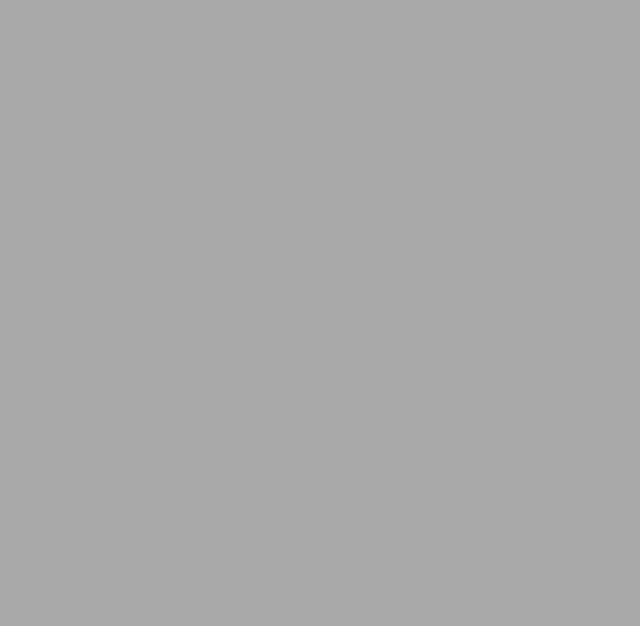
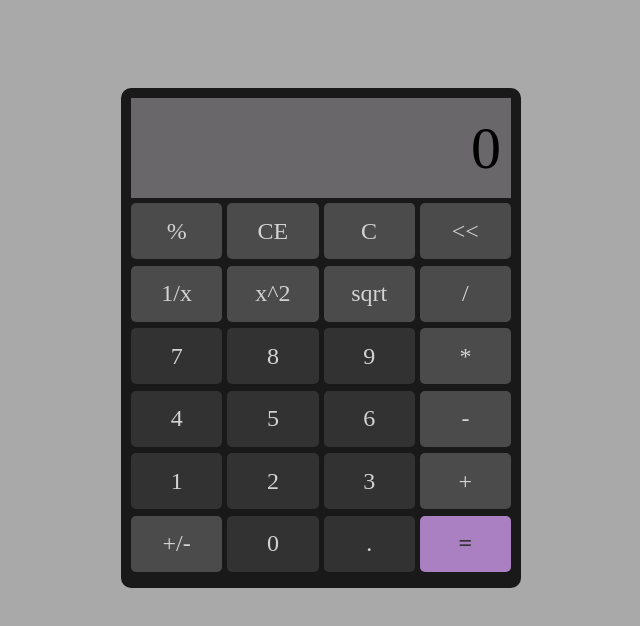
Before and after one commit to ryanertel1/odin-web-calculator, a plain HTML site: page index.html in a window 1280 px wide. Shown: the whole page, without its empty margins (319-959 px from the left). Drawn offline with Linux system fonts and the light colour scheme.

Commit message:
Implement full calculator functionality

```diff
--- a/index.html
+++ b/index.html
@@ -1,14 +1,58 @@
 <!DOCTYPE html>
-<html lang="en">
-<head>
-    <meta charset="UTF-8">
-    <meta http-equiv="X-UA-Compatible" content="IE=edge">
-    <meta name="viewport" content="width=device-width, initial-scale=1.0">
-    <link rel='stylesheet' href='./styles.css'>
-    <script src='./script.js' defer></script>
-    <title>Calculator</title>
+<html>
+
+<head lang='en'>
+  <meta charset="utf-8">
+  <meta name="viewport" content="width=device-width">
+  <title>Calculator</title>
+  <script src='script.js' defer></script>
+  <link href="styles.css" rel="stylesheet" type="text/css" />
 </head>
+
 <body>
+  <div class='calc-container'>
+    <div class='results-container'>
+        <div class='result-text'></div>
+    </div>
+    <div class='buttons-container'>
+      <div class='buttons-row'>
+        <div class='num-function'>%</div>
+        <div class='num-function'>CE</div>
+        <div class='num-function'>C</div>
+        <div class='num-function'><<</div>
+      </div>
+      <div class='buttons-row'>
+        <div class='num-function'>1/x</div>
+        <div class='num-function'>x^2</div>
+        <div class='num-function'>sqrt</div>
+        <div class='num-function'>/</div>
+      </div>
+      <div class='buttons-row'>
+        <div class='num-button'>7</div>
+        <div class='num-button'>8</div>
+        <div class='num-button'>9</div>
+        <div class='num-function'>*</div>
+      </div>
+      <div class='buttons-row'>
+        <div class='num-button'>4</div>
+        <div class='num-button'>5</div>
+        <div class='num-button'>6</div>
+        <div class='num-function'>-</div>
+      </div>
+      <div class='buttons-row'>
+        <div class='num-button'>1</div>
+        <div class='num-button'>2</div>
+        <div class='num-button'>3</div>
+        <div class='num-function'>+</div>
+      </div>
+      <div class='buttons-row'>
+        <div class='num-function'>+/-</div>
+        <div class='num-button'>0</div>
+        <div class='num-button'>.</div>
+        <div class='num-equal'>=</div>
+      </div>
+    </div>
+  </div>
+</body>
 
-</body>
 </html>
--- a/script.js
+++ b/script.js
@@ -0,0 +1,85 @@
+const buttonContainer = document.querySelector('.buttons-container');
+const resultText = document.querySelector('.result-text');
+let currentNum = '0';
+let lastNum = null;
+let result = '0';
+let lastResult = '0';
+resultText.innerText = result;
+let currentFunction;
+
+
+buttonContainer.addEventListener('click', (event) => {
+    let currentButton = event.target.innerText;
+    let targetClass = event.target.className;
+
+    if (targetClass == 'num-button') {
+        if (currentNum == '0') {
+            currentNum = currentButton;
+        } else {
+            currentNum += currentButton;
+        }
+        resultText.innerText = currentNum;
+    } else if (currentButton == 'C' || (currentButton == 'CE' && lastNum == null)) {
+        clearCalc();
+        resultText.innerText = '0';
+    } else if (currentButton == 'CE' && lastNum != null) {
+        currentNum = lastNum;
+        lastNum, result, lastResult = null;
+        resultText.innerText = currentNum;
+    } else if (currentButton == 'CE') {
+        currentNum = '0';
+    } else if (currentButton == '<<') {
+        lastNum = currentNum;
+        if (currentNum >= 10) {
+            currentNum = currentNum.slice(0,-1);
+        } else {
+            currentNum = '0';
+        }
+        resultText.innerText = currentNum;
+    } else if (currentButton == '%') {
+        lastNum = currentNum;
+        currentNum = currentNum/100;
+        resultText.innerText = currentNum;
+    } else if (currentButton == '1/x') {
+        lastNum = currentNum;
+        currentNum = 1/currentNum;
+        resultText.innerText = currentNum;
+    } else if (currentButton == 'x^2') {
+        lastNum = currentNum;
+        currentNum = currentNum*currentNum;
+        resultText.innerText = currentNum;
+    } else if (currentButton == 'sqrt') {
+        lastNum = currentNum;
+    } else if (currentButton == '+/-') {
+        lastNum = currentNum;
+        currentNum *= -1;
+        resultText.innerText = currentNum;
+    }  else if (targetClass == 'num-function' && currentButton != '=') {
+        currentFunction = currentButton;
+        lastNum = currentNum;
+        currentNum = '0';
+        console.log('entered');
+    } else if (currentButton == '=') {
+        if (currentFunction == '+') {
+            currentNum = Number(lastNum) + Number(currentNum);
+        } else if (currentFunction == '-') {
+            currentNum = Number(lastNum) - Number(currentNum);
+        } else if (currentFunction == '*') {
+            currentNum = Number(lastNum) * Number(currentNum);
+        } else if (currentFunction == '/') {
+            currentNum = Number(lastNum) / Number(currentNum);
+        }
+        resultText.innerText = currentNum;
+        currentFunction == null;
+    }
+  event.stopPropagation;
+});
+
+function doMathOperation(operationType, num1) {
+
+}
+
+function clearCalc() {
+    lastNum = null;
+    result, lastResult, currentNum = '0';
+}
--- a/styles.css
+++ b/styles.css
@@ -1,5 +1,94 @@
 :root {
+    height: 100%;
+    width: 100%;
     margin: 0;
     padding: 0;
-    background: darkgray;
-}
+    background-color: darkgray;
+  }
+
+  body {
+    display: flex;
+    justify-content: center;
+    padding-top: 10vh;
+  }
+
+  .calc-container {
+    display: flex;
+    flex-direction: column;
+    justify-content: center;
+    align-items: center;
+    background-color: rgb(25,25,25);
+    width: 60vw;
+    max-width: 400px;
+    height: 500px;
+    border-radius: 10px;
+    overflow: hidden;
+  }
+
+  .results-container {
+    display: flex;
+    flex-direction: column;
+    justify-content: center;
+    align-items: flex-end;
+    margin-bottom: 5px;
+    background-color: rgb(105, 103, 105);
+    width: 95%;
+    height: 20%;
+    cursor: default;
+  }
+
+  .result-text {
+    display: flex;
+    font-size: 60px;
+    padding-inline: 10px;
+    cursor: inherit;
+  }
+
+  .buttons-container {
+    display: flex;
+    flex-direction: column;
+    background-color: transparent;
+    width: 95%;
+    height: 75%;
+    justify-content: space-evenly;
+    cursor: default;
+  }
+
+  .buttons-row {
+    display: flex;
+    flex-direction: row;
+    width: 100%;
+    gap: 5px;
+    height: 17%;
+    cursor: inherit;
+  }
+
+  .num-button,
+  .num-function,
+  .num-equal {
+    width: 25%;
+    height: 90%;
+    display: flex;
+    justify-content: center;
+    align-items: center;
+    font-size: 24px;
+    border-radius: 5px;
+    transition: 2s;
+    cursor: grab;
+  }
+
+  .num-button {
+    background-color: rgb(50,50,50);
+    color: lightgray;
+  }
+
+  .num-function {
+    background-color: rgb(75,75,75);
+    color: lightgray;
+  }
+
+  .num-equal {
+    background-color: #ab80c2;
+    color: rgb(50,50,50);
+    font-weight: 700;
+  }
```
